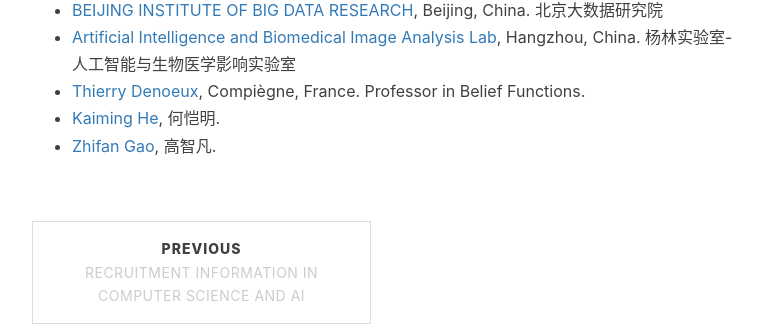
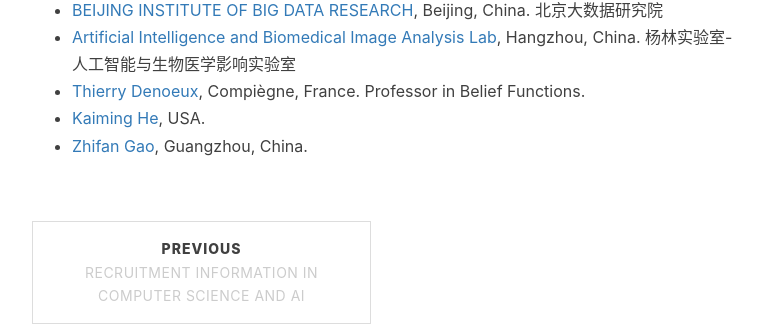
Before and after one commit to jizhang02/jizhang02.github.io, a Jekyll site: the page built from _posts/2020-04-04-lab.markdown, in a window 1280 px wide and 900 px high, scrolled down 1468 px. Shown: the part 152-478 px from the top of the window, without its empty margins (233-1003 px from the left). Built offline with Jekyll 4.4.1, drawn with Linux system fonts in a browser that asks for light colours; nearby versions of some CDN libraries; comment, search, counter and statistics services are not loaded.

```diff
--- a/_posts/2020-04-04-lab.markdown
+++ b/_posts/2020-04-04-lab.markdown
@@ -36,5 +36,5 @@
 * [BEIJING INSTITUTE OF BIG DATA RESEARCH](http://www.bibdr.org/), Beijing, China. 北京大数据研究院
 * [Artificial Intelligence and Biomedical Image Analysis Lab](https://www.yanglinlab.com/), Hangzhou, China. 杨林实验室-人工智能与生物医学影响实验室
 * [Thierry Denoeux](https://www.hds.utc.fr/~tdenoeux/dokuwiki/en/start), Compiègne, France. Professor in Belief Functions.
-* [Kaiming He](http://kaiminghe.com/), 何恺明.
-* [Zhifan Gao](https://zhifan-gao.github.io/index.html), 高智凡.
+* [Kaiming He](http://kaiminghe.com/), USA.
+* [Zhifan Gao](https://zhifan-gao.github.io/index.html), Guangzhou, China.
```
